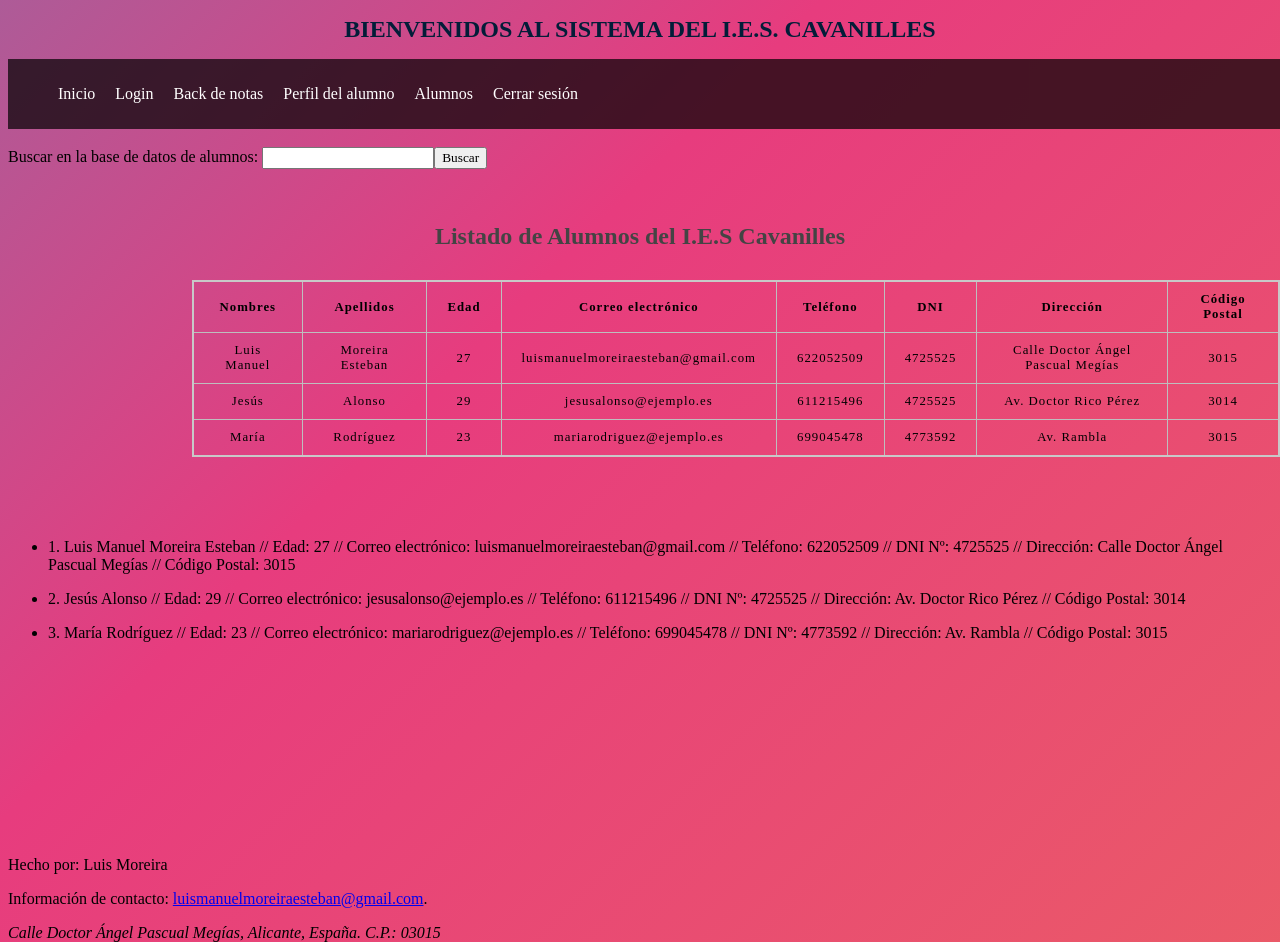
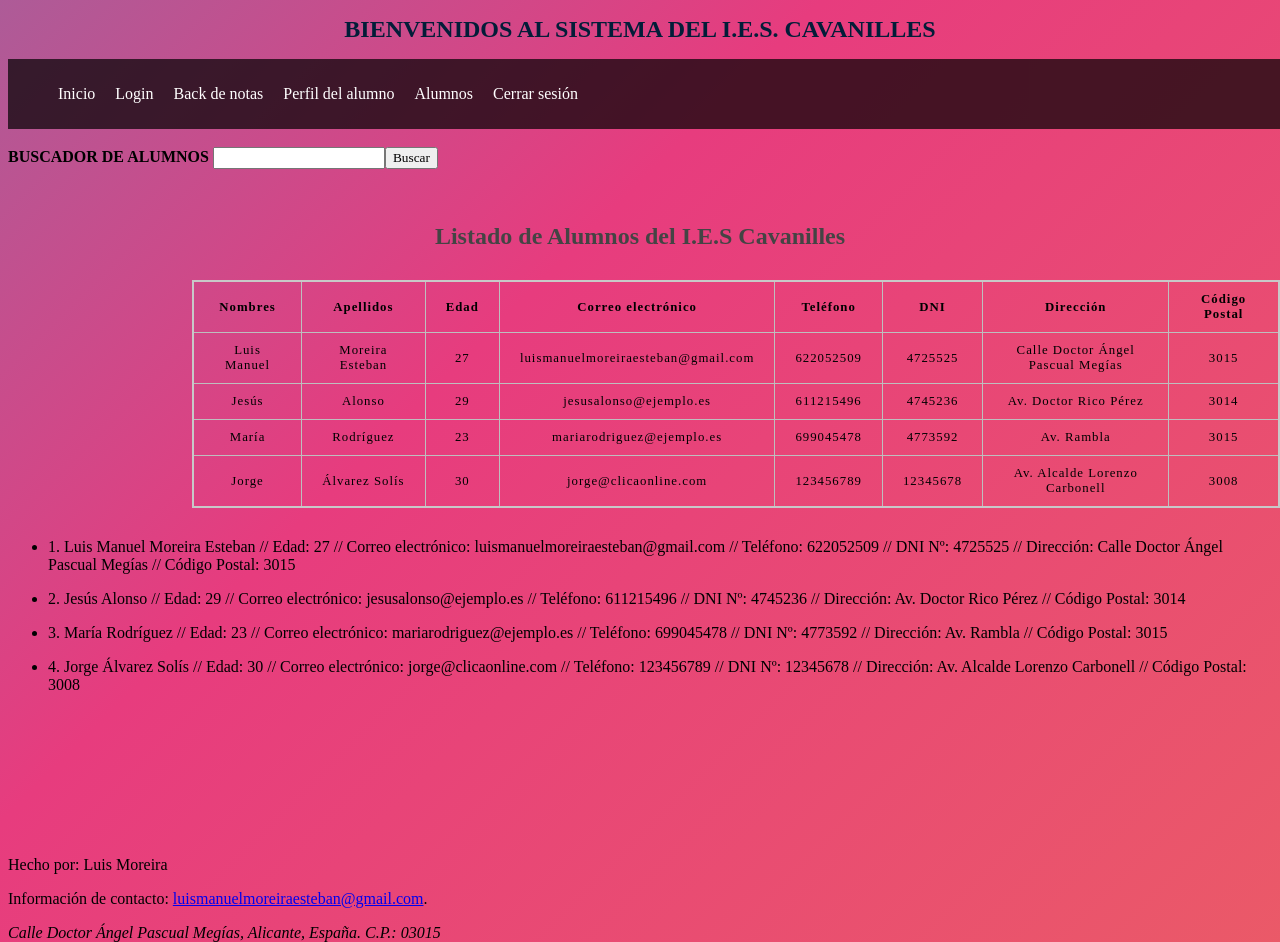
Before and after one commit to MoreiraLuis/practicas-angular, an Angular app: page /alumnos in a window 1280 px wide. Built offline with nearby package versions, Linux system fonts and the light colour scheme.

Commit message:
nuevas correcciones del listado alumno

```diff
--- a/src/app/alumnos/alumnos.component.html
+++ b/src/app/alumnos/alumnos.component.html
@@ -6,7 +6,7 @@
 
     <p>
 
-      Buscar en la base de datos de alumnos: <input type="search" name="busqueda" list="lista">
+      <strong>BUSCADOR DE ALUMNOS </strong> <input type="search" name="busqueda" list="lista">
 
       <input type="submit" value="Buscar">
 
--- a/src/app/mock-alumnos.ts
+++ b/src/app/mock-alumnos.ts
@@ -4,6 +4,7 @@ import { Alumnos } from '../main';
 
 export const alumnos: Alumnos[] = [
   { id: "1.", nombres: "Luis Manuel", apellidos: "Moreira Esteban", edad: 27, email: "luismanuelmoreiraesteban@gmail.com", contraseña: "123456789", telefono: 622052509, DNI:4725525, direccion: "Calle Doctor Ángel Pascual Megías", cp: 3015 },
-  { id: "2.", nombres: "Jesús", apellidos: "Alonso", edad: 29, email: "jesusalonso@ejemplo.es", contraseña: "123456789", telefono: 611215496, DNI:4725525, direccion: "Av. Doctor Rico Pérez", cp: 3014 },
+  { id: "2.", nombres: "Jesús", apellidos: "Alonso", edad: 29, email: "jesusalonso@ejemplo.es", contraseña: "123456789", telefono: 611215496, DNI:4745236, direccion: "Av. Doctor Rico Pérez", cp: 3014 },
   { id: "3.", nombres: "María", apellidos: "Rodríguez", edad: 23, email: "mariarodriguez@ejemplo.es", contraseña: "123456789", telefono: 699045478, DNI: 4773592, direccion: "Av. Rambla", cp: 3015 },
+  { id: "4.", nombres: "Jorge", apellidos: "Álvarez Solís", edad: 30, email: "jorge@clicaonline.com", contraseña: "elmejor", telefono: 123456789, DNI: 12345678, direccion: "Av. Alcalde Lorenzo Carbonell", cp: 3008},
 ];
```
